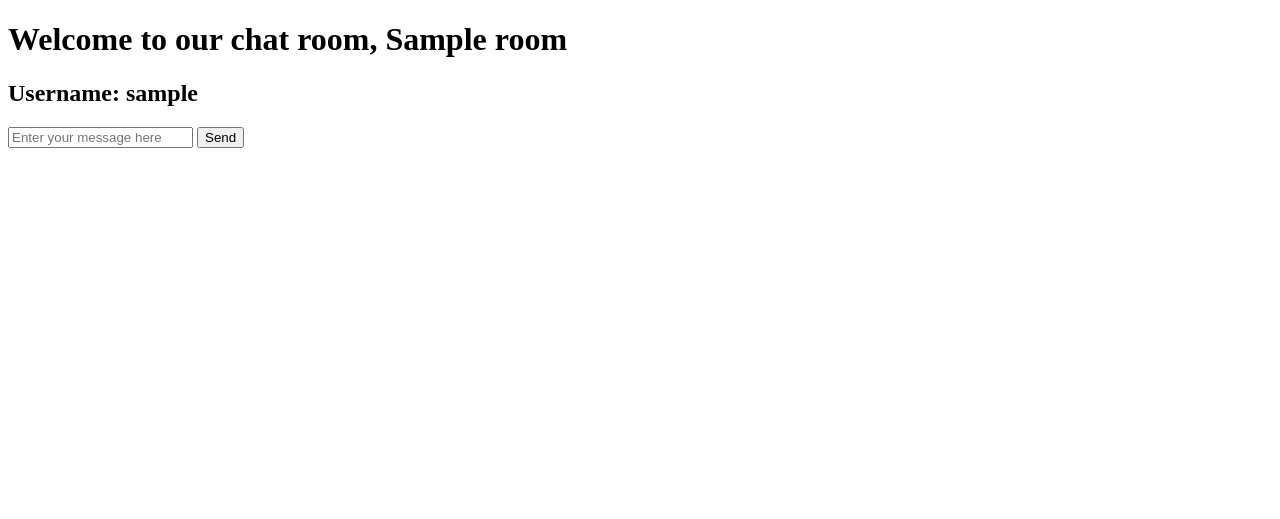
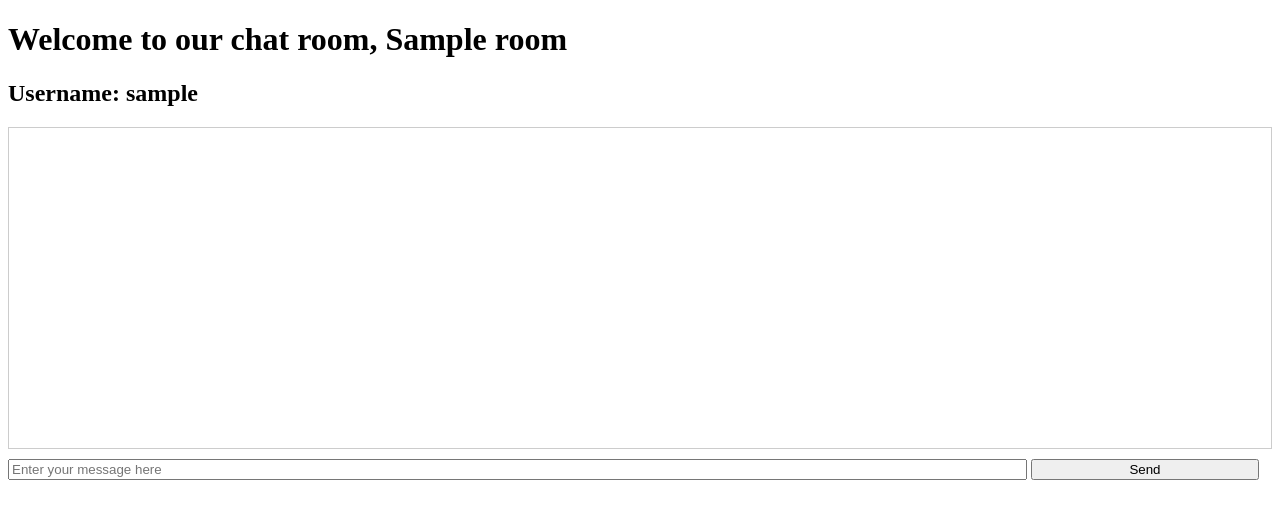
Before and after one commit to isatyamks/socket, a Flask app: template templates/home.html in a window 1280 px wide. Shown: the top 519 px of the page. Run offline with Flask 3, Linux system fonts and the light colour scheme; the template is opened without the code that fills it: most values are stand-ins (such as "Sample title", 1, 10 or a date in 2020); some libraries are stand-ins or nearby versions.

Commit message:
Latest update

```diff
--- a/templates/home.html
+++ b/templates/home.html
@@ -5,15 +5,28 @@
     <meta charset="UTF-8">
     <meta name="viewport" content="width=device-width, initial-scale=1.0">
     <title>Home</title>
+    <style>
+        #messages {
+            border: 1px solid #ccc;
+            padding: 10px;
+            height: 300px;
+            overflow-y: scroll;
+            margin-bottom: 10px;
+        }
+
+        #message-input {
+            width: 80%;
+        }
+
+        #message-form button {
+            width: 18%;
+        }
+    </style>
 </head>
 
 <body>
-    <h1>
-        Welcome to our chat room, {{ room }}
-    </h1>
-    <h2>
-        Username: {{ username }}
-    </h2>
+    <h1>Welcome to our chat room, {{ room }}</h1>
+    <h2>Username: {{ username }}</h2>
     <div id="messages"></div>
 
     <form id="message-form" action="#" method="post">
@@ -52,11 +65,11 @@
             });
 
             socket.on('join_room_announcement', function (data) {
-                console.log(data);
                 const messages = document.getElementById('messages');
                 const newMessage = document.createElement('div');
                 newMessage.textContent = `${data.username} has joined the room ${data.room}`;
                 messages.appendChild(newMessage);
+                messages.scrollTop = messages.scrollHeight;  // Auto-scroll
             });
 
             socket.on('receive_message', function (data) {
@@ -64,6 +77,7 @@
                 const newMessage = document.createElement('div');
                 newMessage.textContent = `${data.username}: ${data.message}`;
                 messages.appendChild(newMessage);
+                messages.scrollTop = messages.scrollHeight;  // Auto-scroll
             });
         });
     </script>
```
